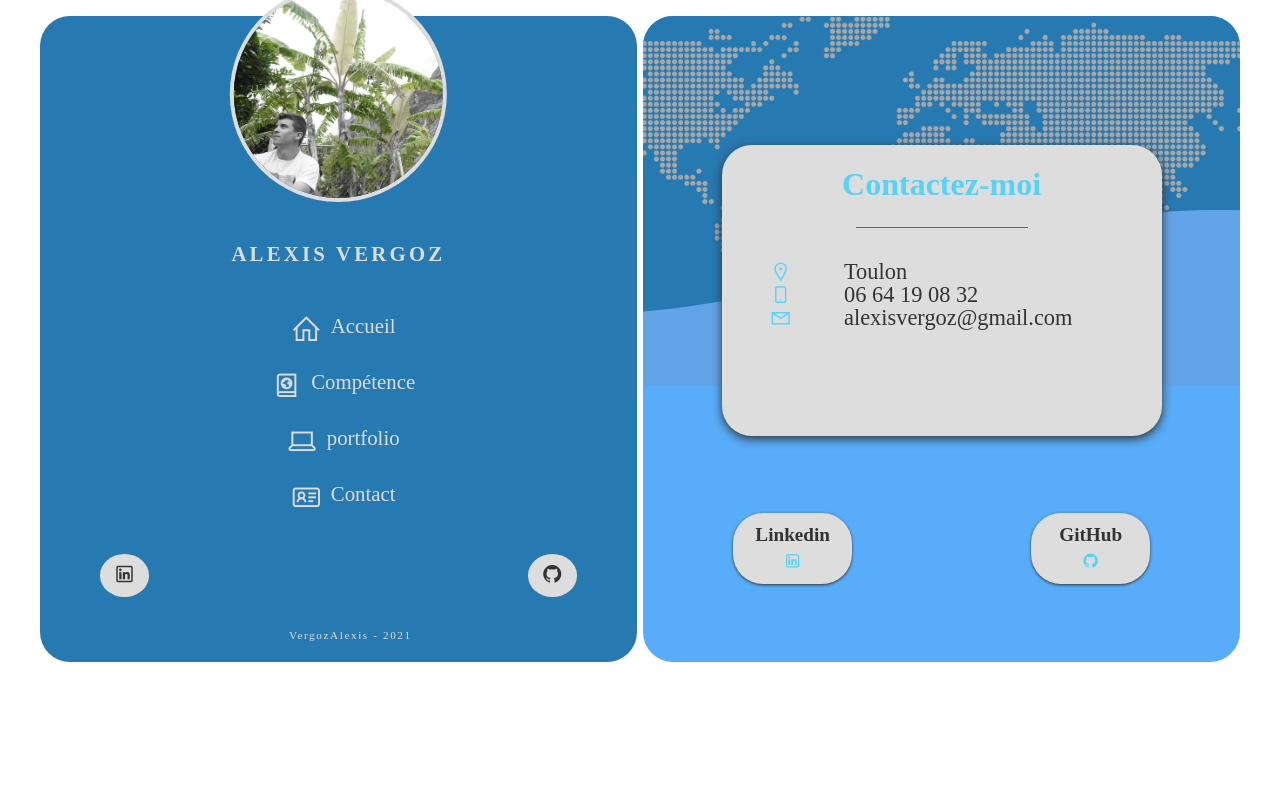
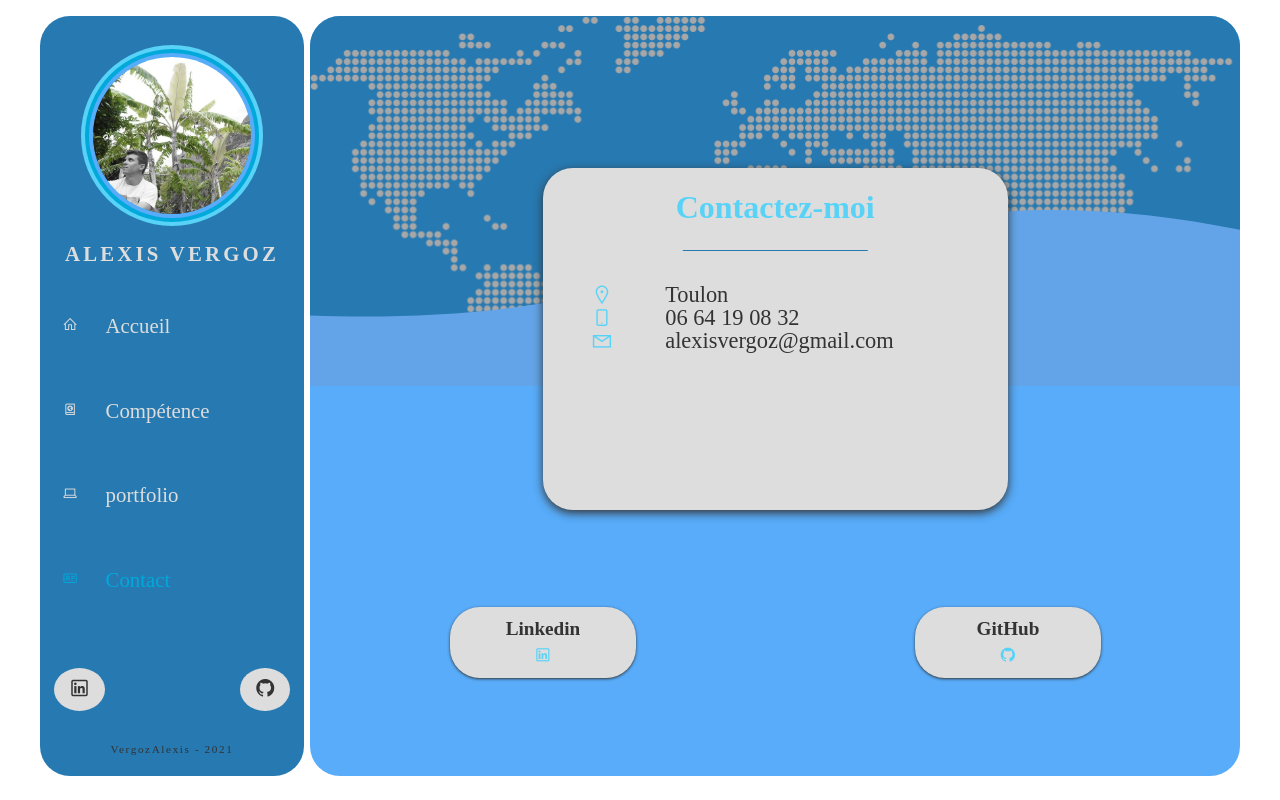
Before and after one commit to AlexisVergoz/react-cv, a React (Create React App) app: page /contact in a window 1280 px wide. Built offline with nearby package versions, Linux system fonts and the light colour scheme; a web font is replaced by a local one.

Commit message:
Update _navigation.scss

```diff
--- a/src/styles/components/_navigation.scss
+++ b/src/styles/components/_navigation.scss
@@ -1,18 +1,18 @@
-
 .sidebar {
     background: $color-1;
     font-family: $font-1;
     height: 100%;
-        min-width: 49vh;
-        width: 100%;
+    min-height: $minHeight;
+    min-width: 264px;
     border-radius: $borderRadius;
     position: relative;
     display: grid;
     grid-template-columns: 1fr;
     grid-template-rows: 250px 1fr 108px;
-        grid-template-areas: "1"
-            "2""3";
-    }
+    grid-template-areas:
+      "1"
+      "2"
+      "3";
 
     .id {
       grid-area: 1;
@@ -25,29 +25,25 @@
         bottom: 0;
         left: 50%;
         transform: translateX(-50%);
-
-
+        width: 100%;
 
         img {
           border-radius: 50%;
-                box-shadow: 0 0 0 4px $white;
-                width: 70%;
+          box-shadow: 0 0 0 4px $color-3, 0 0 0 8px $color-4, 0 0 0 12px $color-2;
+          width: 60%;
         }
-
         h3 {
           font-size: 1.3rem;
           text-transform: uppercase;
           letter-spacing: .2rem;
-                margin-top: 2.5rem;
+          margin-top: 1.5rem;
           color: $color-5;
         }
       }
     }
-
     .navigation {
       grid-area: 2;
       padding: 2rem 1rem;
-        text-align: center;
 
       ul {
         height: 100%;
@@ -65,70 +61,62 @@
           a {
           color: $color-5;
           }
-
           .navActive {
-                    color: $color-5;
+            color: $color-4;
           }
 
           i {
             position: absolute;
-                    font-size: 1.95rem;
-                    transform: translate(3px);
+            font-size: 0.95rem;
+            transform: translateY(3px);
             transition: .2s ease;
           }
-
           span {
             margin-left: 2.7rem;
           }
         }
       }
-
     }
-
     .socialNetwork {
       grid-area: 3;
 
       ul {
         display: flex;
-            width: 80%;
-            margin: auto;
+        width: 264px;
+        padding: 0 14px;
         justify-content: space-between;
-
 
         li {
           font-size: 1.5rem;
           background: $color-5;
+          color: $color-1;
           border-radius: 50%;
-                padding: .5rem .8rem;
-                transition: 0.3s;
+          padding: .5rem 0.8rem;
+          transition: .3s;
           cursor: pointer;
 
           a:visited {
             color: $color-1;
           }
-
-                /*&:nth-child(1){
-                padding: .5rem .85rem;
+          &:nth-child(1){
+            padding: .5rem .85rem
           }
-            &:nth-child(2){
-                padding: .5rem .75rem;
-            }*/
+          &:nth-child(4){
+            padding: .5rem .75rem
+          }
           &:hover {
             background: $color-4;
           }
         }
       }
-
       .signature {
         margin-top: 2rem;
         text-align: center;
-            letter-spacing: .1rem;
+        letter-spacing: 0.1rem;
         font-size: .7rem;
-            margin-left: 40%;
 
-            p {
+        a, a:visited {
           color: $color-5;
-                margin-right: 60%;
 
           &:hover {
             color: $color-4;
@@ -136,52 +124,44 @@
         }
       }
     }
+  }
+  @media screen and (max-width: 850px){
+    .sidebar {
+      display: flex;
+      min-height: 50px;
+      margin-bottom: .2rem;
 
-
-
-@media screen and (max-width: 768px) {
-    body{
-        max-width: 44%;
-    }
-    .sidebar{
-        display: flex;
-        min-height: 5px;
-        margin-bottom: .2rem;
-        min-width: 228%;
-
-    }
-    .id, .socialNetwork{
+      .id, .socialNetwork {
         display: none;
       }
-    .navigation{
+      .navigation {
         width: 100%;
         padding: .1rem 1rem;
-        ul{
+
+        ul {
           display: flex;
           justify-content: space-between;
-            li i{
-                font-size: 1.4rem
-            }
 
-            span{
+          span {
             margin-left: 1.5rem !important;
           }
         }
       }
     }
-@media screen and (max-width: 580px){
-    .sidebar{
-        ul{
+  }
+  @media screen and (max-width:580px){
+    .sidebar {
+      ul {
         justify-content: space-around !important;
 
-            li{
+        li {
           padding: 1rem 0 !important;
         }
-            i{
+        i {
           font-size: 1.4rem !important;
-                transform: translateY(-10px) !important;
+          transform: translateY(-3px) !important;
         }
-            span{
+        span {
           display: none;
         }
       }
```
Lines whose indentation alone changed are shown as unchanged.
